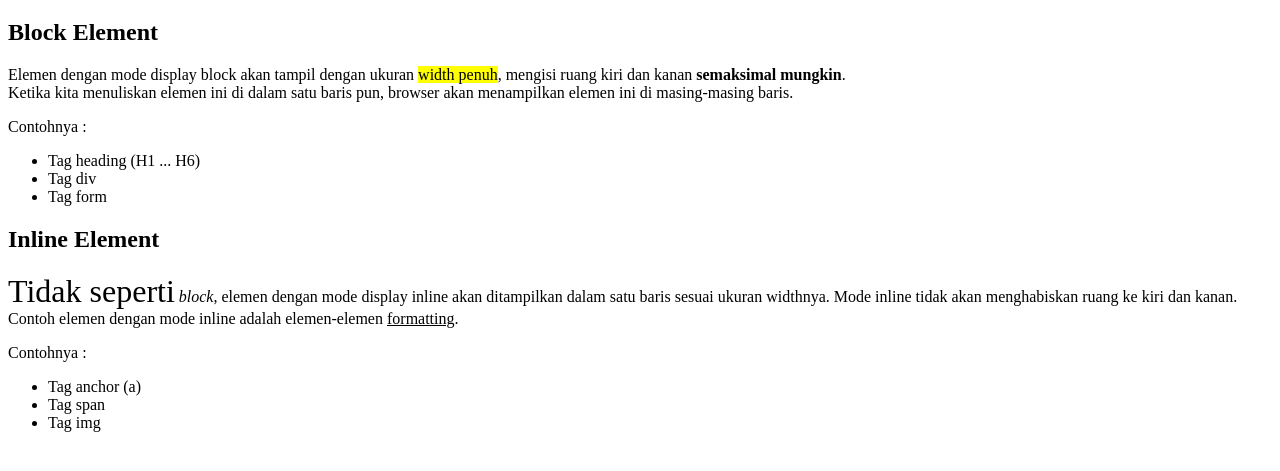
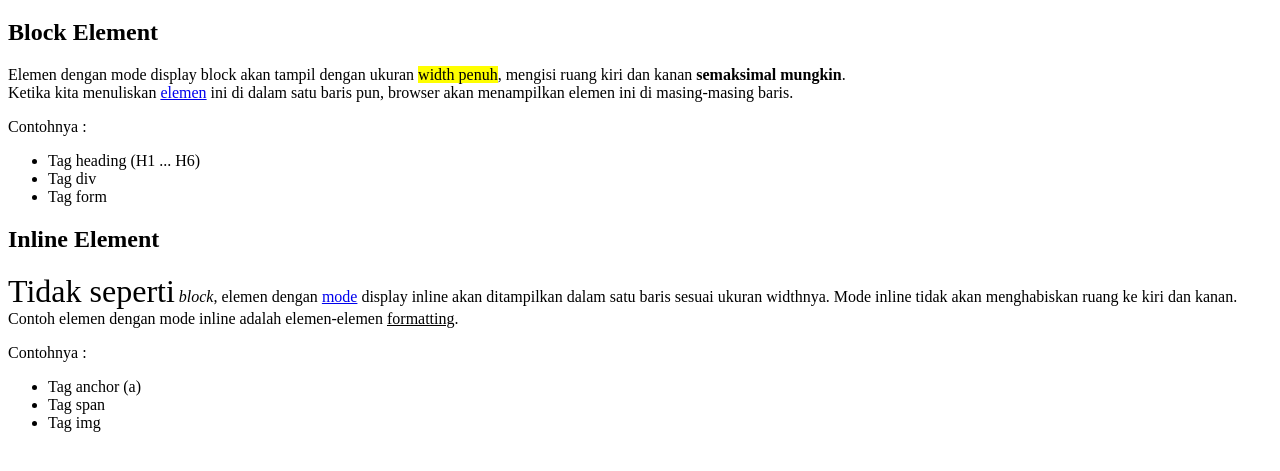
Before and after one commit to nopalllfd/koda-b7-web1, a plain HTML site: page index.html in a window 1280 px wide. Shown: the part 61-532 px from the top of the page. Drawn offline with Linux system fonts and the light colour scheme.

Commit message:
feat: add hyperlink to description of elemen and mode

```diff
--- a/index.html
+++ b/index.html
@@ -8,7 +8,7 @@
 <body>
    <h1>HTML Block and Inline Elements</h1>
     <h2>Block Element</h2>
-    <p>Elemen dengan mode display block akan tampil dengan ukuran <mark>width penuh</mark>, mengisi ruang kiri dan kanan <b>semaksimal mungkin</b>.<br> Ketika kita menuliskan elemen ini di dalam satu baris pun, browser akan menampilkan elemen ini di masing-masing baris.</p>
+    <p>Elemen dengan mode display block akan tampil dengan ukuran <mark>width penuh</mark>, mengisi ruang kiri dan kanan <b>semaksimal mungkin</b>.<br> Ketika kita menuliskan <a href="./elemen.html">elemen</a> ini di dalam satu baris pun, browser akan menampilkan elemen ini di masing-masing baris.</p>
     <p>Contohnya :</p>
     <ul>
         <li>Tag heading (H1 ... H6)</li>
@@ -16,7 +16,7 @@
         <li>Tag form</li>
     </ul>
     <h2>Inline Element</h2>
-    <p> <font size="6">Tidak seperti</font> <i>block</i>, elemen dengan mode display inline akan ditampilkan dalam satu baris sesuai ukuran widthnya. Mode inline tidak akan menghabiskan ruang ke kiri dan kanan. Contoh elemen dengan mode inline adalah elemen-elemen <u>formatting</u>.</p>
+    <p> <font size="6">Tidak seperti</font> <i>block</i>, elemen dengan <a href="./mode.html">mode</a> display inline akan ditampilkan dalam satu baris sesuai ukuran widthnya. Mode inline tidak akan menghabiskan ruang ke kiri dan kanan. Contoh elemen dengan mode inline adalah elemen-elemen <u>formatting</u>.</p>
      <p>Contohnya :</p>
     <ul>
         <li>Tag anchor (a)</li>
```
